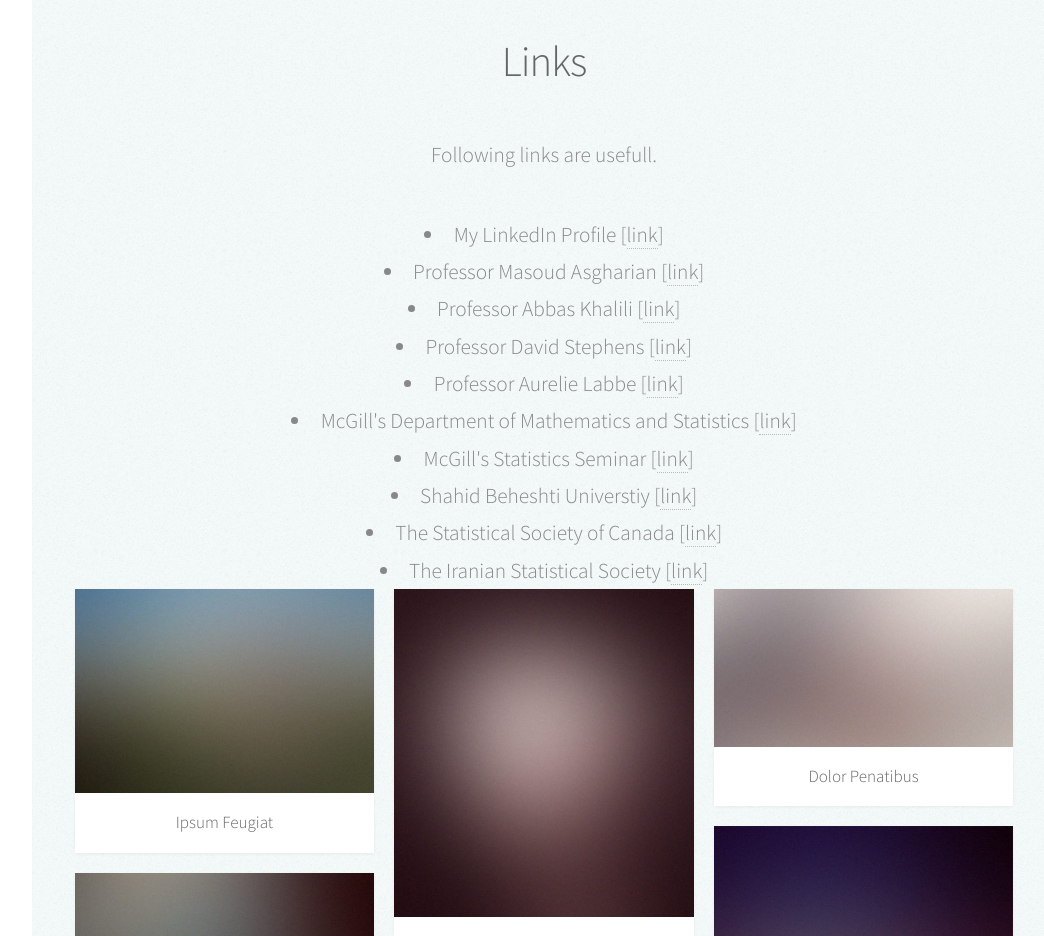
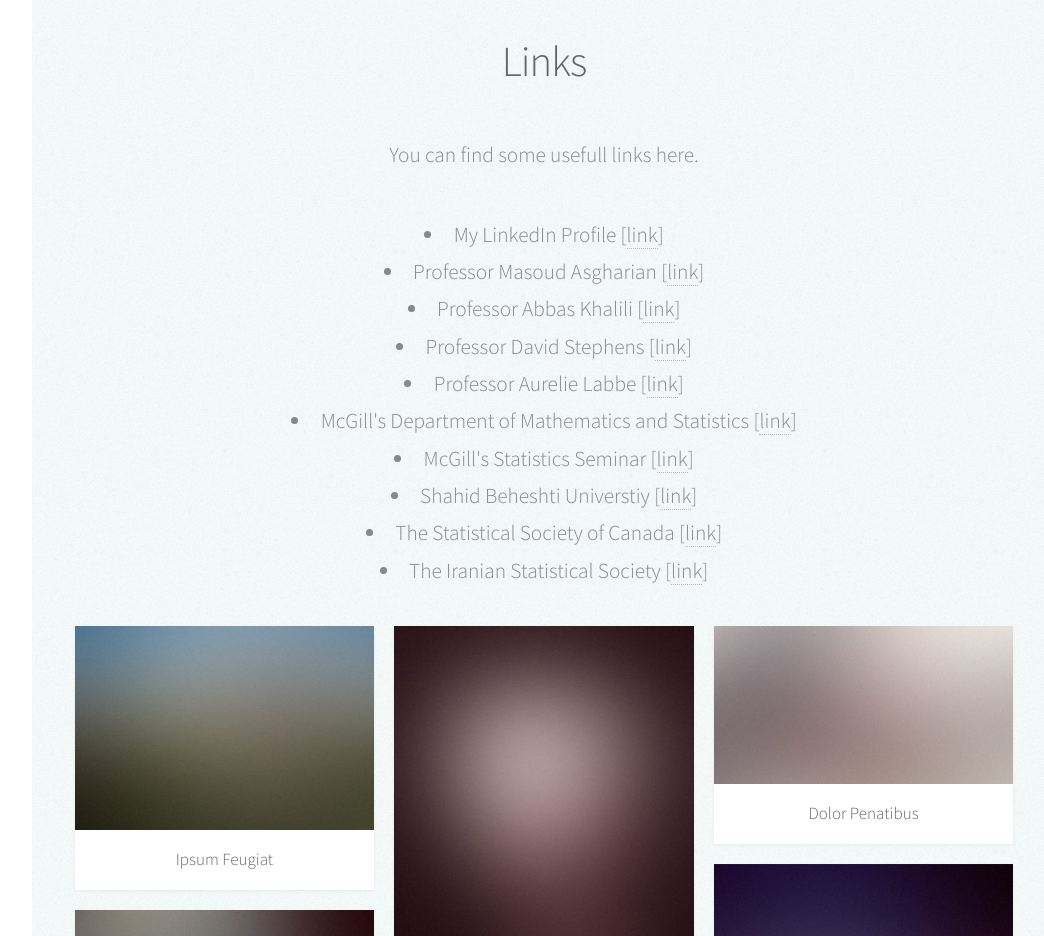
Before and after one commit to shokoohi/MyWebsite2, a plain HTML site: page index.html in a window 1280 px wide. Shown: the part 5480-6416 px from the top of the page, without its empty margins (224-1268 px from the left). Drawn offline with Linux system fonts and the light colour scheme; files whose address does not match are found by name.

Commit message:
Update index.html

```diff
--- a/index.html
+++ b/index.html
@@ -278,7 +278,7 @@
 								<h2>Links</h2>
 							</header>
 
-							<p>Following links are usefull.</p>
+							<p>You can find some usefull links here.</p>
 
 							<li> My LinkedIn Profile [<a href="https://ca.linkedin.com/pub/farhad-shokoohi/2b/121/206/" target=_blank>link</a>]</li>
 							<li> Professor Masoud Asgharian [<a href="http://www.math.mcgill.ca/biblio/author/Asgharian" target=_blank>link</a>]</li>
@@ -290,6 +290,8 @@
 							<li> Shahid Beheshti Universtiy [<a href="http://en.sbu.ac.ir/sitepages/home.aspx" target=_blank>link</a>]</li>
 							<li> The Statistical Society of Canada [<a href="http://www.ssc.ca/" target=_blank>link</a>]</li>
 							<li> The Iranian Statistical Society [<a href="http://www.irstat.ir/" target=_blank>link</a>]</li>
+
+							<br>
 
 							<div class="row">
 								<div class="4u 12u$(mobile)">
```
